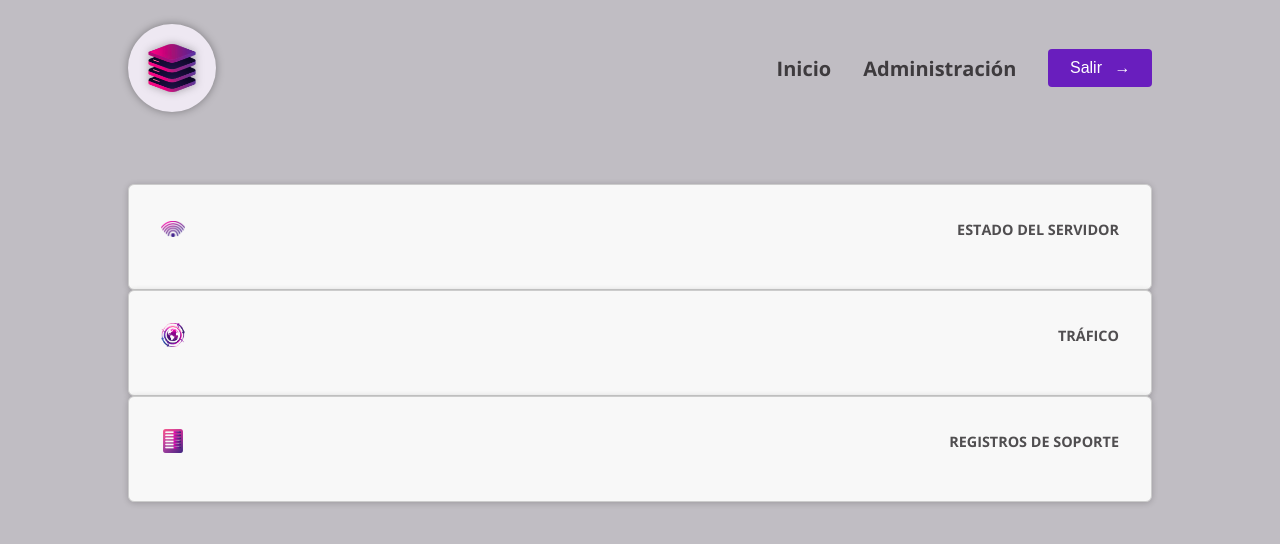
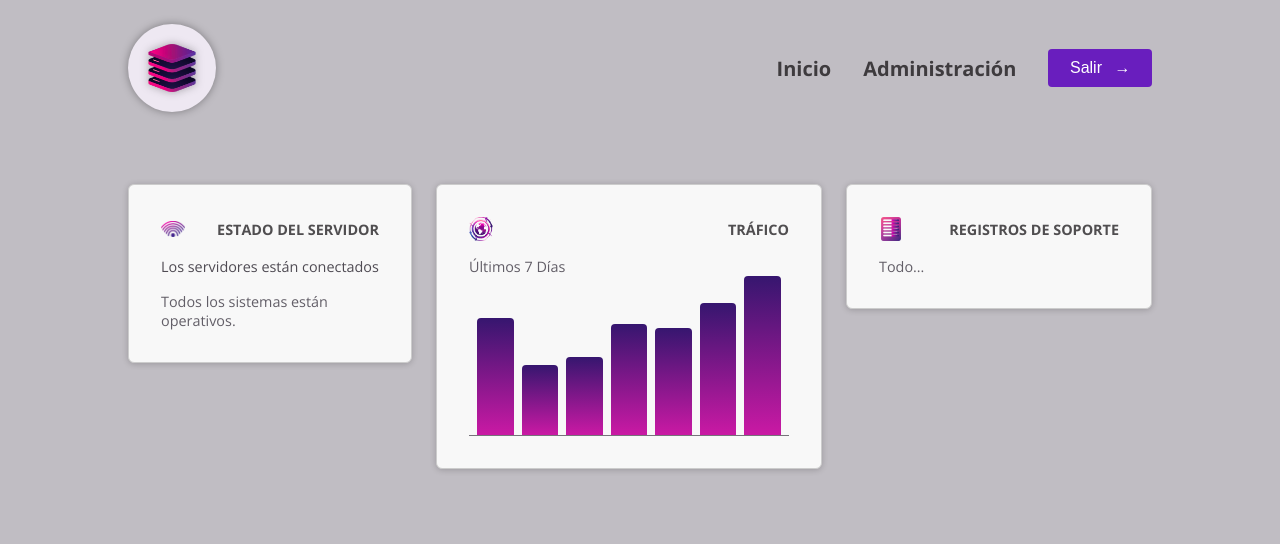
Before and after one commit to davedelf/Angular, an Angular app in the folder 05-dashboard/: page / in a window 1280 px wide. Shown: the top 544 px of the page. Built offline with nearby package versions, Linux system fonts and the light colour scheme.

Commit message:
Reutilizamos código mediante el componente dashboard-elemento y realizamos proyeccion de contenido con ng-content, es decir, indicar dónde se renderizará el contenido, en este caso, en la plantilla del dashboard-elemento

```diff
--- a/05-dashboard/src/app/app.component.html
+++ b/05-dashboard/src/app/app.component.html
@@ -1,22 +1,17 @@
 <app-encabezado></app-encabezado>
 
 <main>
-
-  <app-dashboard-elemento [imagen]="{src:'estado.png',alt:'Un simbolo de estado'}" titulo="Estado del Servidor">
-
-    <app-estado-servidor></app-estado-servidor>
-
+  <div id="dashboard">
+    <app-dashboard-elemento [imagen]="{src:'estado.png',alt:'Un simbolo de estado'}"
+      titulo="Estado del Servidor"><app-estado-servidor></app-estado-servidor>
     </app-dashboard-elemento>
 
     <app-dashboard-elemento [imagen]="{src:'globo.png',alt:'Un globo'}" titulo="Tráfico">
-
       <app-trafico></app-trafico>
-
     </app-dashboard-elemento>
 
     <app-dashboard-elemento [imagen]="{src:'lista.png',alt:'Una lista de elementos'}" titulo="Registros de Soporte">
-
       <app-registros></app-registros>
     </app-dashboard-elemento>
-
+  </div>
 </main>
--- a/05-dashboard/src/app/dashboard/dashboard-elemento/dashboard-elemento.component.html
+++ b/05-dashboard/src/app/dashboard/dashboard-elemento/dashboard-elemento.component.html
@@ -4,6 +4,6 @@
             <img [src]="imagen().src" [alt]="imagen().alt" />
             <h2>{{titulo()}}</h2>
         </header>
-
+        <ng-content></ng-content> <!-- Con esto indicamos que acá debe renderizar las imágenes y el contenido - Proyección de contenido -->
     </article>
 </div>
--- a/05-dashboard/src/app/dashboard/estado-servidor/estado-servidor.component.html
+++ b/05-dashboard/src/app/dashboard/estado-servidor/estado-servidor.component.html
@@ -1,8 +1,4 @@
-      <article>
-        <header>
-          <img src="estado.png" alt="Un simbolo de señal" />
-          <h2>Estado del Servidor</h2>
-        </header>
+
         <div>
           @if (estadoActual === 'online') {
             <p>Los servidores están conectados</p>
@@ -15,4 +11,3 @@
             <p>Falló el reconocimiento del servidor.</p>
           }
         </div>
-      </article>
--- a/05-dashboard/src/app/dashboard/registros/registros.component.html
+++ b/05-dashboard/src/app/dashboard/registros/registros.component.html
@@ -1,10 +1,3 @@
- <article>
-        <header>
-          <img src="lista.png" alt="Una lista de items" />
-          <h2>Registros de Soporte</h2>
-        </header>
-
-        <div id="estado">
-          <p>Todo...</p>
-        </div>
-      </article>
+<div id="estado">
+  <p>Todo...</p>
+</div>
--- a/05-dashboard/src/app/dashboard/trafico/trafico.component.html
+++ b/05-dashboard/src/app/dashboard/trafico/trafico.component.html
@@ -1,8 +1,3 @@
-<article>
-        <header>
-          <img src="globo.png" alt="Un globo" />
-          <h2>Tráfico</h2>
-        </header>
 <div id="trafico">
   <p>Últimos 7 Días</p>
 
@@ -12,4 +7,3 @@
     }
   </div>
 </div>
-      </article>
```
Lines whose indentation alone changed are shown as unchanged.
